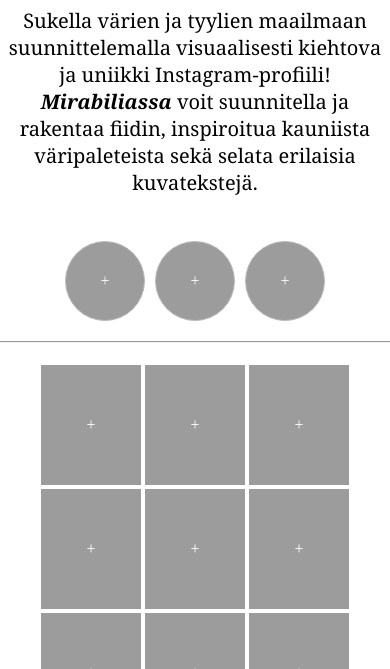
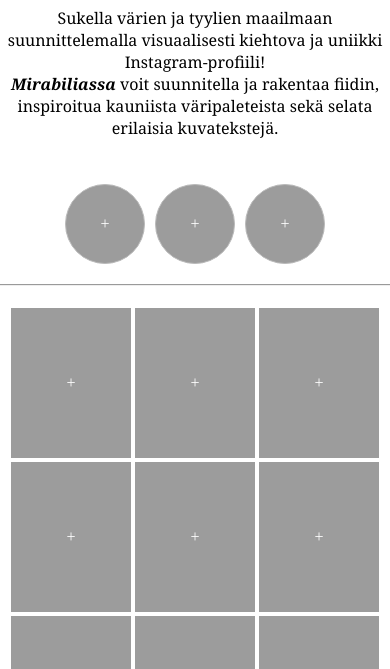
Before and after one commit to valeria-igorevna/Mirabilia, a plain HTML site: page index.html in a window 390 px wide. Shown: the part 175-844 px from the top of the page. Drawn offline with Linux system fonts and the light colour scheme.

Commit message:
styles.css

```diff
--- a/styles.css
+++ b/styles.css
@@ -294,8 +294,8 @@ input[type="file"] {
 
 @media screen and (min-width: 300px) and (max-width: 1024px) {
 .img-label {
-    width: 100px;
-    height: 120px;
+    width: 120px;
+    height: 150px;
 }
 
 h1 {
@@ -304,7 +304,7 @@ h1 {
     }
 
 p {
-    font-size: 20px;
+    font-size: 16px;
 }
 }
 
```
